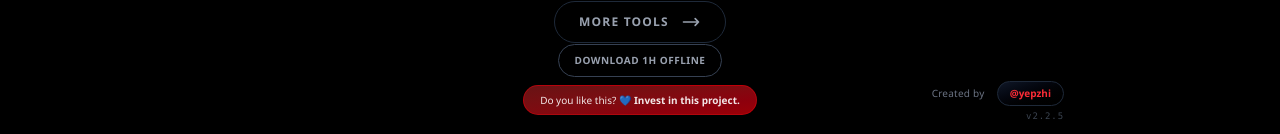
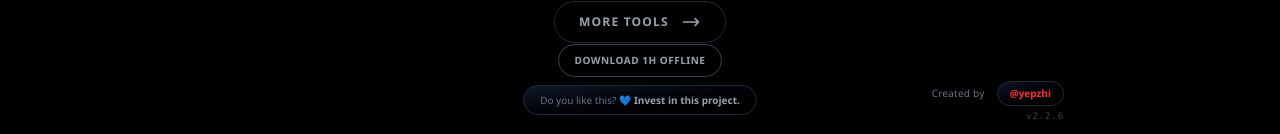
Before and after one commit to yepzhi/hopRadio, a React (Vite) app: page / in a window 1280 px wide. Shown: the part 818-952 px from the top of the page. Built offline with nearby package versions, Linux system fonts and the light colour scheme; no server answers.

Commit message:
style: Update Invest button to dark theme and bump v2.2.6

```diff
--- a/src/App.jsx
+++ b/src/App.jsx
@@ -460,8 +460,9 @@ function App() {
           </a>
         </div>
         <div className="text-gray-600 text-[9px] font-mono tracking-widest opacity-80">
-          v2.2.5
+          v2.2.6
         </div>
+
       </div>
 
       {/* Investment Pill (Bottom Center) */}
@@ -494,9 +495,10 @@ function App() {
           )}
         </div>
 
-        <a href="https://yepzhi.com" target="_blank" rel="noreferrer" className="pointer-events-auto px-4 py-2 rounded-full bg-gradient-to-br from-red-900/80 to-red-700/80 border border-red-600/50 text-white/90 hover:from-red-800 hover:to-red-600 transition-all text-[10px] font-medium block text-center leading-tight shadow-lg backdrop-blur-md">
-          Do you like this? 💙 <span className="font-bold">Invest in this project.</span>
+        <a href="https://yepzhi.com" target="_blank" rel="noreferrer" className="pointer-events-auto px-4 py-2 rounded-full bg-gradient-to-br from-gray-900 to-black border border-gray-800 text-gray-500 hover:text-gray-300 hover:border-gray-700 transition-all text-[10px] font-medium block text-center leading-tight shadow-lg backdrop-blur-md">
+          Do you like this? 💙 <span className="font-bold text-gray-400 group-hover:text-white">Invest in this project.</span>
         </a>
+
       </div>
 
     </div>
```
